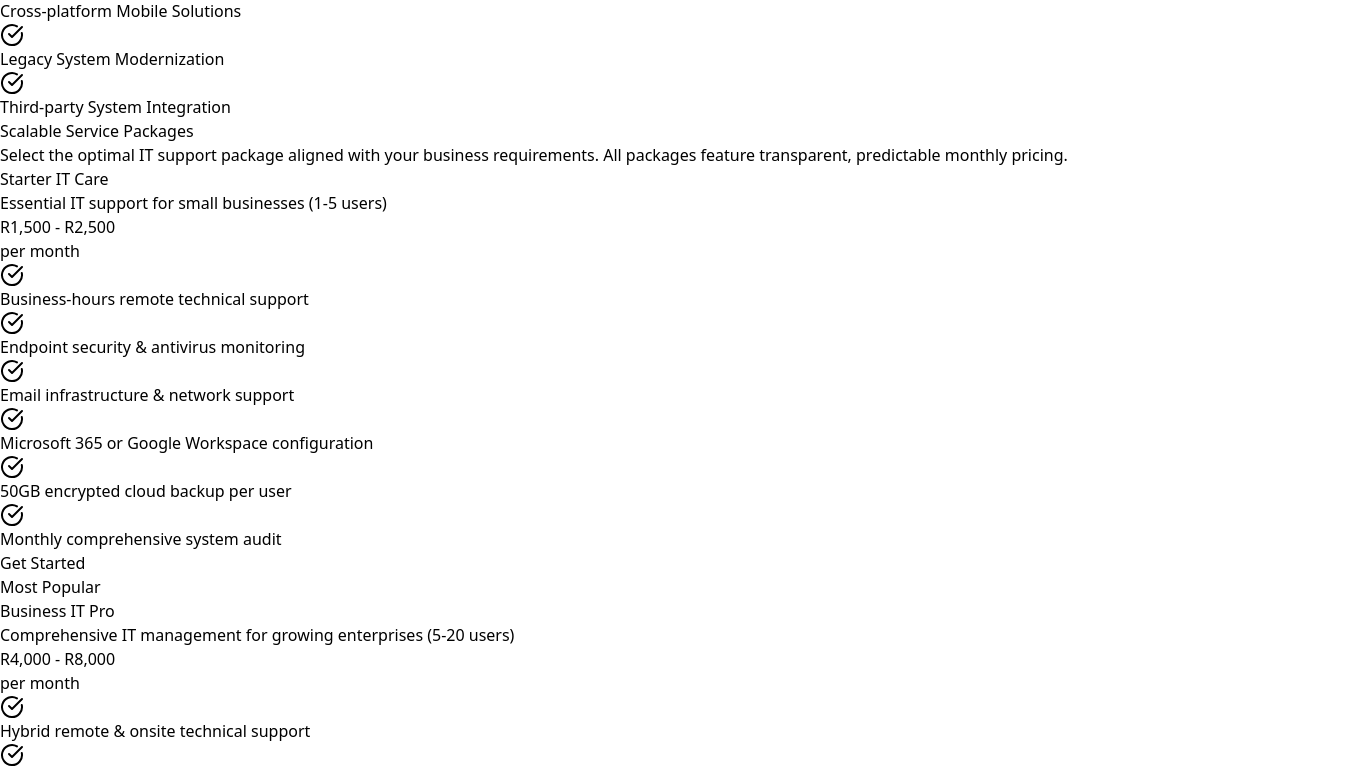
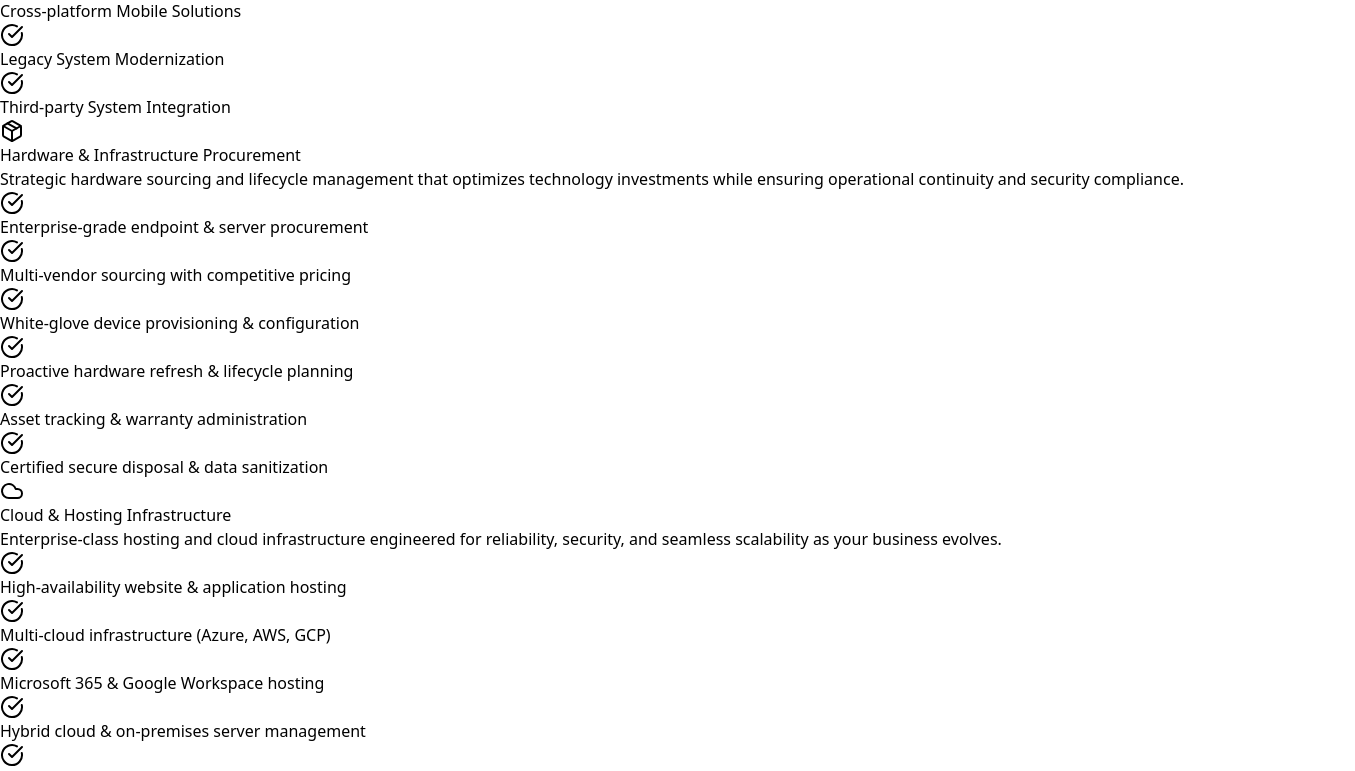
Before and after one commit to valdoramakuela/integro-systems-website, a React (Vite) app: page / in a window 1280 px wide. Shown: the part 2011-2782 px from the top of the page, 1355 px wide, since content can reach past the window. Built offline with nearby package versions, Linux system fonts and the light colour scheme.

Commit message:
Add Services  App.jsx

```diff
--- a/src/App.jsx
+++ b/src/App.jsx
@@ -1,5 +1,5 @@
 import React, { useState, useEffect, useRef } from 'react';
-import { Shield, Server, Zap, CheckCircle, Menu, X, ArrowRight, Mail, Phone, MapPin, Clock, Users, Lock, Cpu, Cloud, MessageCircle, AlertCircle, Loader } from 'lucide-react';
+import { Shield, Server, Zap, CheckCircle, Menu, X, ArrowRight, Mail, Phone, MapPin, Clock, Users, Lock, Cpu, Cloud, MessageCircle, AlertCircle, Loader, Package } from 'lucide-react';
 
 // Feature Card Component with animation
 const FeatureCard = ({ icon: Icon, title, description, color, delay }) => {
@@ -462,6 +462,19 @@ export default function IntegroSystems() {
       title: "Custom Software Development",
       description: "Bespoke enterprise applications engineered to align with your specific business requirements and workflows.",
       features: ["Enterprise Web & Desktop Applications", "Cross-platform Mobile Solutions", "Legacy System Modernization", "Third-party System Integration"]
+    },
+    // ⭐ NEW SERVICES ADDED BELOW ⭐
+    {
+      icon: Package,
+      title: "Hardware & Infrastructure Procurement",
+      description: "Strategic hardware sourcing and lifecycle management that optimizes technology investments while ensuring operational continuity and security compliance.",
+      features: ["Enterprise-grade endpoint & server procurement", "Multi-vendor sourcing with competitive pricing", "White-glove device provisioning & configuration", "Proactive hardware refresh & lifecycle planning", "Asset tracking & warranty administration", "Certified secure disposal & data sanitization"]
+    },
+    {
+      icon: Cloud,
+      title: "Cloud & Hosting Infrastructure",
+      description: "Enterprise-class hosting and cloud infrastructure engineered for reliability, security, and seamless scalability as your business evolves.",
+      features: ["High-availability website & application hosting", "Multi-cloud infrastructure (Azure, AWS, GCP)", "Microsoft 365 & Google Workspace hosting", "Hybrid cloud & on-premises server management", "Geo-redundant backup & disaster recovery", "99.9% uptime SLA with 24/7 infrastructure monitoring"]
     }
   ];
 
@@ -515,6 +528,74 @@ export default function IntegroSystems() {
         "Compliance management & audit support"
       ],
       highlighted: false
+    }
+  ];
+
+  // ⭐ NEW PROJECT SERVICES ARRAY ⭐
+  const projectServices = [
+    {
+      icon: Cloud,
+      title: "Infrastructure & Migration Projects",
+      description: "Large-scale infrastructure transformations delivered with precision planning, minimal disruption, and comprehensive post-implementation support.",
+      features: [
+        "Cloud migration & digital transformation",
+        "Data center relocation & infrastructure refresh",
+        "Network infrastructure upgrade & redesign",
+        "Server virtualization & consolidation",
+        "Legacy system modernization",
+        "Office 365 / Google Workspace migration"
+      ],
+      investment: "R15,000 - R150,000+",
+      timeline: "2-12 weeks",
+      color: "from-purple-500 to-pink-500"
+    },
+    {
+      icon: Shield,
+      title: "Security Assessment & Hardening",
+      description: "Comprehensive security audits and implementation projects designed to identify vulnerabilities and deploy enterprise-grade protection measures.",
+      features: [
+        "Cybersecurity posture assessment & remediation",
+        "Penetration testing & vulnerability analysis",
+        "Zero-trust security architecture implementation",
+        "Compliance readiness (POPIA, ISO 27001)",
+        "Security policy development & staff training",
+        "Incident response planning & disaster recovery"
+      ],
+      investment: "R10,000 - R80,000+",
+      timeline: "1-8 weeks",
+      color: "from-red-500 to-orange-500"
+    },
+    {
+      icon: Cpu,
+      title: "Custom Software & Automation",
+      description: "Bespoke software solutions and intelligent automation that eliminate manual processes and integrate seamlessly with your existing systems.",
+      features: [
+        "Custom business application development",
+        "API integration & middleware solutions",
+        "Workflow automation & process optimization",
+        "Legacy application modernization & migration",
+        "Mobile application development (iOS/Android)",
+        "Data analytics & business intelligence platforms"
+      ],
+      investment: "R25,000 - R200,000+",
+      timeline: "4-16 weeks",
+      color: "from-blue-500 to-cyan-500"
+    },
+    {
+      icon: Zap,
+      title: "IT Strategy & Consulting",
+      description: "Comprehensive technology audits with actionable roadmaps for optimization, modernization, and strategic alignment with business objectives.",
+      features: [
+        "Complete IT infrastructure assessment",
+        "Technology strategy & roadmap development",
+        "Vendor evaluation & procurement consulting",
+        "Disaster recovery planning & testing",
+        "IT budgeting & capacity planning",
+        "Digital transformation consulting"
+      ],
+      investment: "R8,000 - R50,000+",
+      timeline: "1-6 weeks",
+      color: "from-teal-500 to-green-500"
     }
   ];
 
@@ -625,6 +706,11 @@ export default function IntegroSystems() {
                 Packages
                 <span className="absolute bottom-0 left-0 w-0 h-0.5 bg-gradient-to-r from-blue-600 to-teal-500 group-hover:w-full transition-all duration-300"></span>
               </a>
+              {/* ⭐ NEW PROJECTS LINK ⭐ */}
+              <a href="#projects" className="text-gray-700 hover:text-blue-600 transition-colors duration-300 font-medium relative group">
+                Projects
+                <span className="absolute bottom-0 left-0 w-0 h-0.5 bg-gradient-to-r from-blue-600 to-teal-500 group-hover:w-full transition-all duration-300"></span>
+              </a>
               <a href="#about" className="text-gray-700 hover:text-blue-600 transition-colors duration-300 font-medium relative group">
                 About
                 <span className="absolute bottom-0 left-0 w-0 h-0.5 bg-gradient-to-r from-blue-600 to-teal-500 group-hover:w-full transition-all duration-300"></span>
@@ -654,6 +740,8 @@ export default function IntegroSystems() {
             <div className="px-4 py-4 space-y-3">
               <a href="#services" onClick={() => setMobileMenuOpen(false)} className="block text-gray-700 hover:text-blue-600 py-2 transition-colors">Services</a>
               <a href="#packages" onClick={() => setMobileMenuOpen(false)} className="block text-gray-700 hover:text-blue-600 py-2 transition-colors">Packages</a>
+              {/* ⭐ NEW PROJECTS LINK IN MOBILE ⭐ */}
+              <a href="#projects" onClick={() => setMobileMenuOpen(false)} className="block text-gray-700 hover:text-blue-600 py-2 transition-colors">Projects</a>
               <a href="#about" onClick={() => setMobileMenuOpen(false)} className="block text-gray-700 hover:text-blue-600 py-2 transition-colors">About</a>
               <a href="#contact" onClick={() => setMobileMenuOpen(false)} className="block text-gray-700 hover:text-blue-600 py-2 transition-colors">Contact</a>
               <button
@@ -815,6 +903,92 @@ export default function IntegroSystems() {
             >
               <span>Contact us for tailored pricing</span>
               <ArrowRight className="w-5 h-5 group-hover:translate-x-1 transition-transform" />
+            </button>
+          </div>
+        </div>
+      </section>
+
+      {/* ⭐⭐⭐ NEW PROJECT-BASED SERVICES SECTION ⭐⭐⭐ */}
+      <section id="projects" className="py-20 px-4 bg-gradient-to-b from-slate-50 to-white">
+        <div className="max-w-7xl mx-auto">
+          {/* Header */}
+          <div className="text-center mb-16">
+            <div className="inline-block mb-4 px-6 py-2 bg-purple-100 rounded-full text-purple-600 text-sm font-bold">
+              One-Time Projects
+            </div>
+            <h2 className="text-4xl md:text-5xl font-bold text-gray-900 mb-4">
+              Project-Based IT Services
+            </h2>
+            <p className="text-xl text-gray-600 max-w-3xl mx-auto">
+              Discrete IT projects with defined scope, timeline, and deliverables—ideal for infrastructure upgrades, migrations, or specialized implementations.
+            </p>
+          </div>
+
+          {/* Project Cards */}
+          <div className="grid md:grid-cols-2 gap-8 mb-12">
+            {projectServices.map((project, index) => (
+              <div
+                key={index}
+                className="bg-white rounded-2xl p-8 shadow-lg hover:shadow-2xl transition-all duration-500 border border-gray-100 hover:-translate-y-2 group"
+              >
+                {/* Color Bar */}
+                <div className={`w-full h-2 bg-gradient-to-r ${project.color} rounded-full mb-6`}></div>
+
+                {/* Icon */}
+                <div className="flex items-start justify-between mb-4">
+                  <div className={`w-16 h-16 bg-gradient-to-br ${project.color} rounded-2xl flex items-center justify-center group-hover:scale-110 group-hover:rotate-3 transition-all duration-300 shadow-lg`}>
+                    <project.icon className="w-8 h-8 text-white" />
+                  </div>
+                </div>
+
+                {/* Title & Description */}
+                <h3 className="text-2xl font-bold text-gray-900 mb-4">{project.title}</h3>
+                <p className="text-gray-600 mb-6 leading-relaxed">{project.description}</p>
+
+                {/* Investment & Timeline */}
+                <div className="grid grid-cols-2 gap-4 mb-6 p-4 bg-gray-50 rounded-lg">
+                  <div>
+                    <p className="text-sm text-gray-500 mb-1">Typical Investment</p>
+                    <p className="font-bold text-gray-900">{project.investment}</p>
+                  </div>
+                  <div>
+                    <p className="text-sm text-gray-500 mb-1">Timeline</p>
+                    <p className="font-bold text-gray-900">{project.timeline}</p>
+                  </div>
+                </div>
+
+                {/* Features */}
+                <div className="space-y-3 mb-6">
+                  {project.features.map((feature, idx) => (
+                    <div key={idx} className="flex items-start space-x-3 group/item">
+                      <CheckCircle className="w-5 h-5 text-teal-500 flex-shrink-0 mt-0.5 group-hover/item:scale-110 transition-transform" />
+                      <span className="text-gray-700 text-left">{feature}</span>
+                    </div>
+                  ))}
+                </div>
+
+                {/* CTA Button */}
+                <button
+                  onClick={() => document.getElementById('contact').scrollIntoView({ behavior: 'smooth' })}
+                  className="w-full py-3 bg-gradient-to-r from-gray-900 to-gray-700 text-white rounded-lg font-semibold hover:shadow-xl transition-all duration-300 hover:scale-105"
+                >
+                  Request Quote
+                </button>
+              </div>
+            ))}
+          </div>
+
+          {/* Bottom CTA */}
+          <div className="text-center bg-gradient-to-r from-blue-600 to-teal-500 rounded-2xl p-8 text-white">
+            <h3 className="text-2xl font-bold mb-4">Not sure which service you need?</h3>
+            <p className="text-blue-50 mb-6 text-lg">
+              Schedule a complimentary consultation to discuss your specific requirements and receive a customized proposal.
+            </p>
+            <button
+              onClick={() => document.getElementById('contact').scrollIntoView({ behavior: 'smooth' })}
+              className="bg-white text-blue-600 px-8 py-3 rounded-lg font-bold hover:shadow-xl transition-all duration-300 hover:scale-105"
+            >
+              Schedule Consultation
             </button>
           </div>
         </div>
@@ -1061,7 +1235,7 @@ export default function IntegroSystems() {
                 className="w-full px-4 py-3 rounded-lg bg-white/10 border border-white/20 text-white placeholder-gray-400 focus:outline-none focus:border-teal-400 focus:ring-2 focus:ring-teal-400/20 transition-all resize-none disabled:opacity-50 disabled:cursor-not-allowed"
               ></textarea>
 
-              {/* Turnstile Container - Now using explicit render with ref */}
+              {/* Turnstile Container */}
               <div className="flex justify-center min-h-[65px]">
                 <div ref={turnstileRef}></div>
               </div>
```
